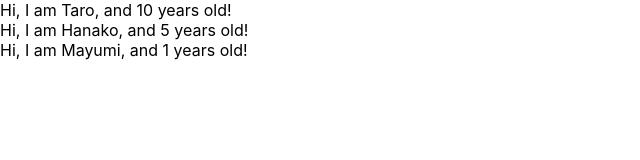
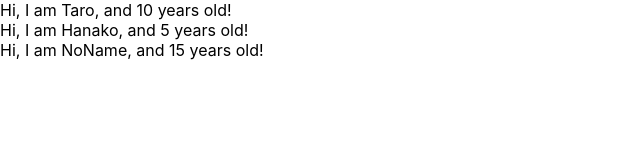
Before and after one commit to Occhiii623/udemy-react-redux-crud-application, a React (Create React App) app: page / in a window 1280 px wide. Shown: the top 160 px of the page, without its empty margins (0-640 px from the left). Built offline with nearby package versions, Linux system fonts and the light colour scheme.

Commit message:
learn prop-types

```diff
--- a/src/App.js
+++ b/src/App.js
@@ -1,11 +1,11 @@
 import React from 'react';
-
+import PropTypes from 'prop-types';
 
 const App = () => {
   const profiles = [
     { name: "Taro", age: 10 },
     { name: "Hanako", age: 5 },
-    { name: "Mayumi" }
+    { name: "NoName", age: 15 }
   ]
   return (
     <React.Fragment>
@@ -22,8 +22,13 @@ const User = (props) => {
 return <div>Hi, I am {props.name}, and {props.age} years old!</div>
 }
 
-User.defaultProps = {
-  age: 1
+// User.defaultProps = {
+//   age: 1
+// }
+
+User.propTypes = {
+  name: PropTypes.string,
+  age: PropTypes.number.isRequired
 }
 
 export default App;
```
